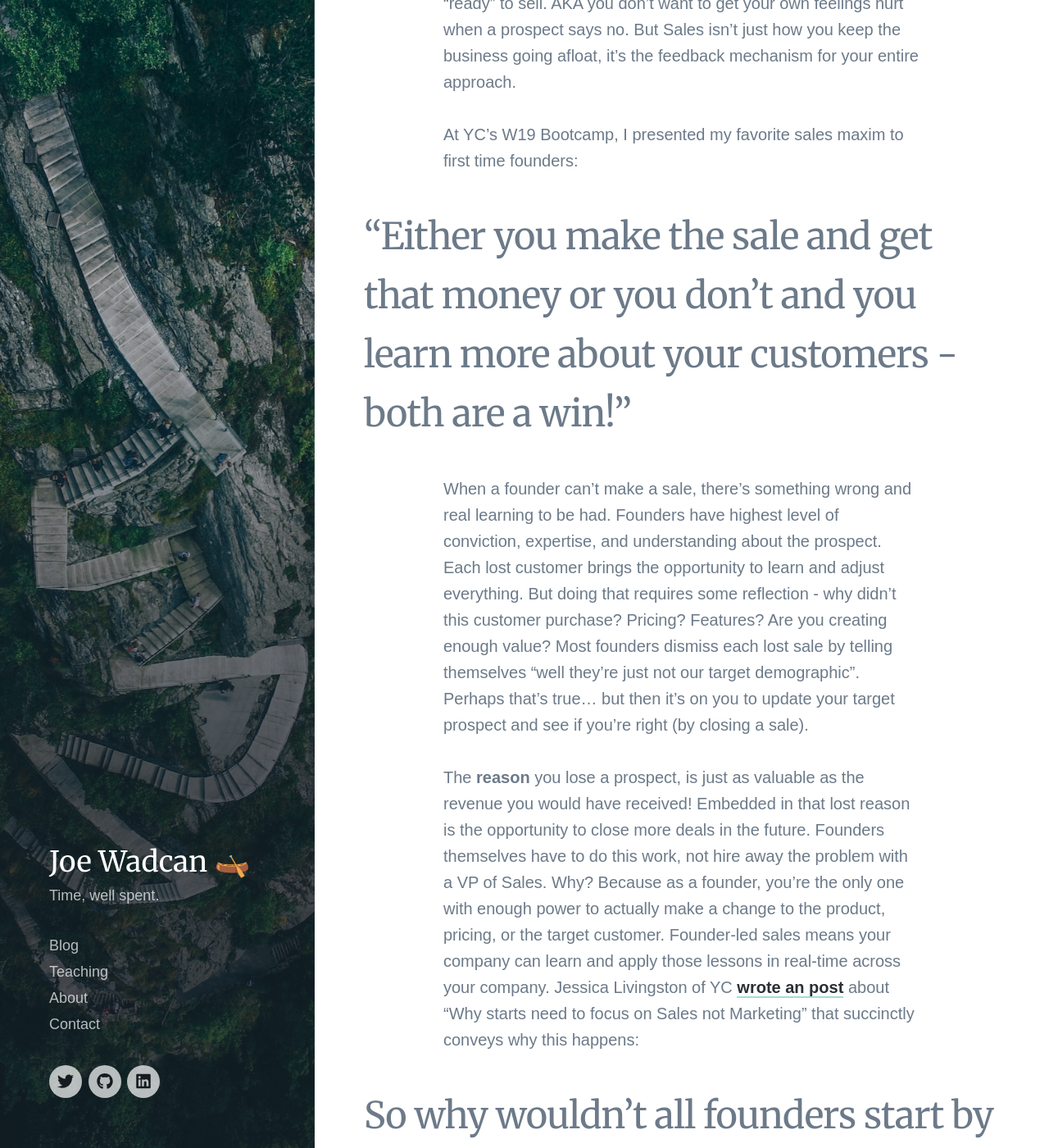
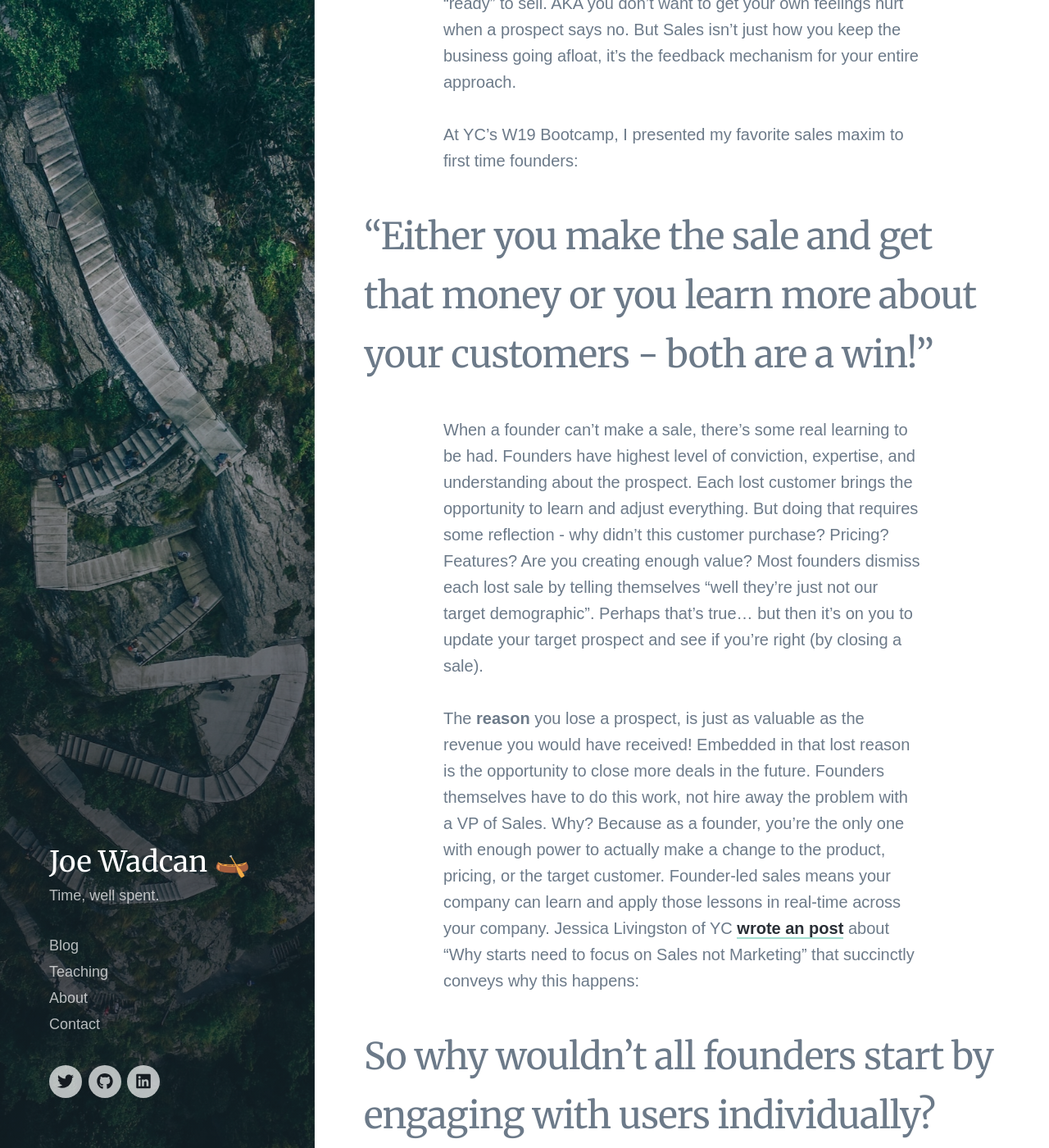
Before and after one commit to joewadcan/joewadcan.github.io, a Jekyll site: the page built from _posts/blog/2020-01-06-sales-is-a-learning-function-for-startups.md, in a window 1280 px wide and 1400 px high, scrolled down 730 px. Shown: the whole window at 82% size. Built offline with Jekyll 4.4.1, drawn with Linux system fonts in a browser that asks for light colours; nearby versions of some CDN libraries; some web fonts are replaced; some of the changed text lies outside the part shown.

Commit message:
Update Blog “2020-01-06-sales-is-a-learning-function-for-startups”

```diff
--- a/_posts/blog/2020-01-06-sales-is-a-learning-function-for-startups.md
+++ b/_posts/blog/2020-01-06-sales-is-a-learning-function-for-startups.md
@@ -11,15 +11,15 @@ I'm convinced that the path to "default alive" runs straight through the Sales f
 \
 At YC's W19 Bootcamp, I presented my favorite sales maxim to first time founders:
 
-> "Either you make the sale and get that money or you don't and you learn more about your customers - both are a win!"
+> "Either you make the sale and get that money or you learn more about your customers - both are a win!"
 
-When a founder can't make a sale, there's something wrong and real learning to be had. Founders have highest level of conviction, expertise, and understanding about the prospect. Each lost customer brings the opportunity to learn and adjust everything. But doing that requires some reflection - why didn't this customer purchase? Pricing? Features? Are you creating enough value? Most founders dismiss each lost sale by telling themselves "well they're just not our target demographic". Perhaps that's true... but then it's on you to update your target prospect and see if you're right (by closing a sale). \
+When a founder can't make a sale, there's some real learning to be had. Founders have highest level of conviction, expertise, and understanding about the prospect. Each lost customer brings the opportunity to learn and adjust everything. But doing that requires some reflection - why didn't this customer purchase? Pricing? Features? Are you creating enough value? Most founders dismiss each lost sale by telling themselves "well they're just not our target demographic". Perhaps that's true... but then it's on you to update your target prospect and see if you're right (by closing a sale). \
 \
 The **reason** you lose a prospect, is just as valuable as the revenue you would have received! Embedded in that lost reason is the opportunity to close more deals in the future. Founders themselves have to do this work, not hire away the problem with a VP of Sales. Why? Because as a founder, you're the only one with enough power to actually make a change to the product, pricing, or the target customer. Founder-led sales means your company can learn and apply those lessons in real-time across your company. Jessica Livingston of YC [wrote an post](https://blogs.wsj.com/accelerators/2014/06/03/jessica-livingston-why-startups-need-to-focus-on-sales-not-marketing/) about "Why starts need to focus on Sales not Marketing" that succinctly conveys why this happens:
 
 > So why wouldn’t all founders start by engaging with users individually? Because it’s hard and demoralizing. Sales gives you a kind of harsh feedback that “marketing” doesn’t.
 
-Humans, especially optimist-wired founders, are loathe to hear why their startup/idea/life choice doesn't work. However, the best founders maintain their future reality distortion bubble, but are grounded enough in the present to admit when their approach is off and experiment. Even roombas learn when they bump into an obstacle. As a founder you should be slightly smarter than a roomba. To get your startup to "default alive" treat Sales like a learning function and get closer to ending your search. \
+Humans, especially optimist-wired founders, are loathe to hear why their startup/idea/life choice doesn't work. However, the best founders maintain their future reality distortion bubble, but are grounded enough in the present to admit when their approach is off and experiment. Even roombas learn when they bump into an obstacle. As a founder you should be slightly smarter than a roomba. To get your startup to "default alive" treat Sales like a learning function and move closer to ending your search. \
 \
 Joe Wadcan
 
```
